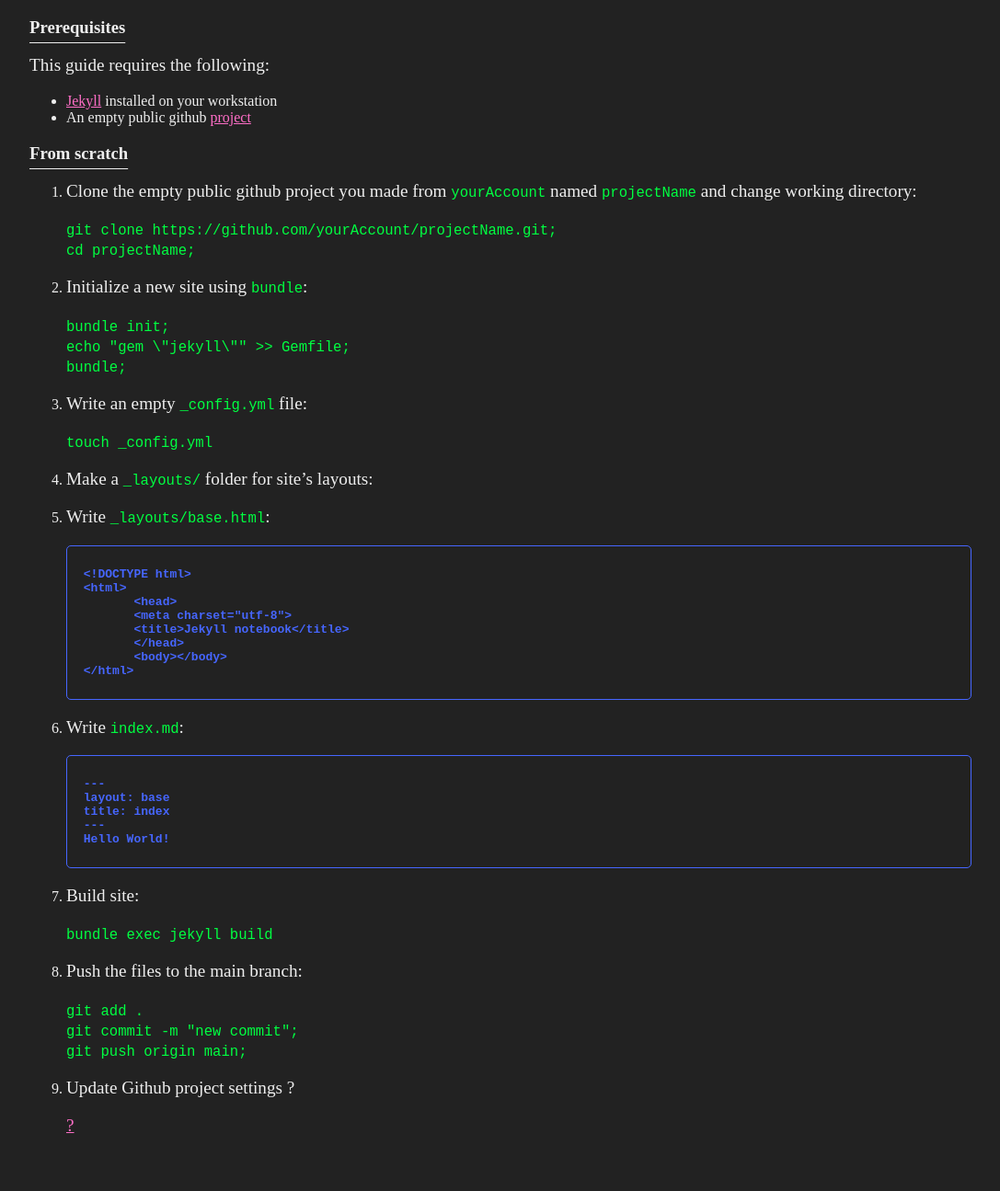
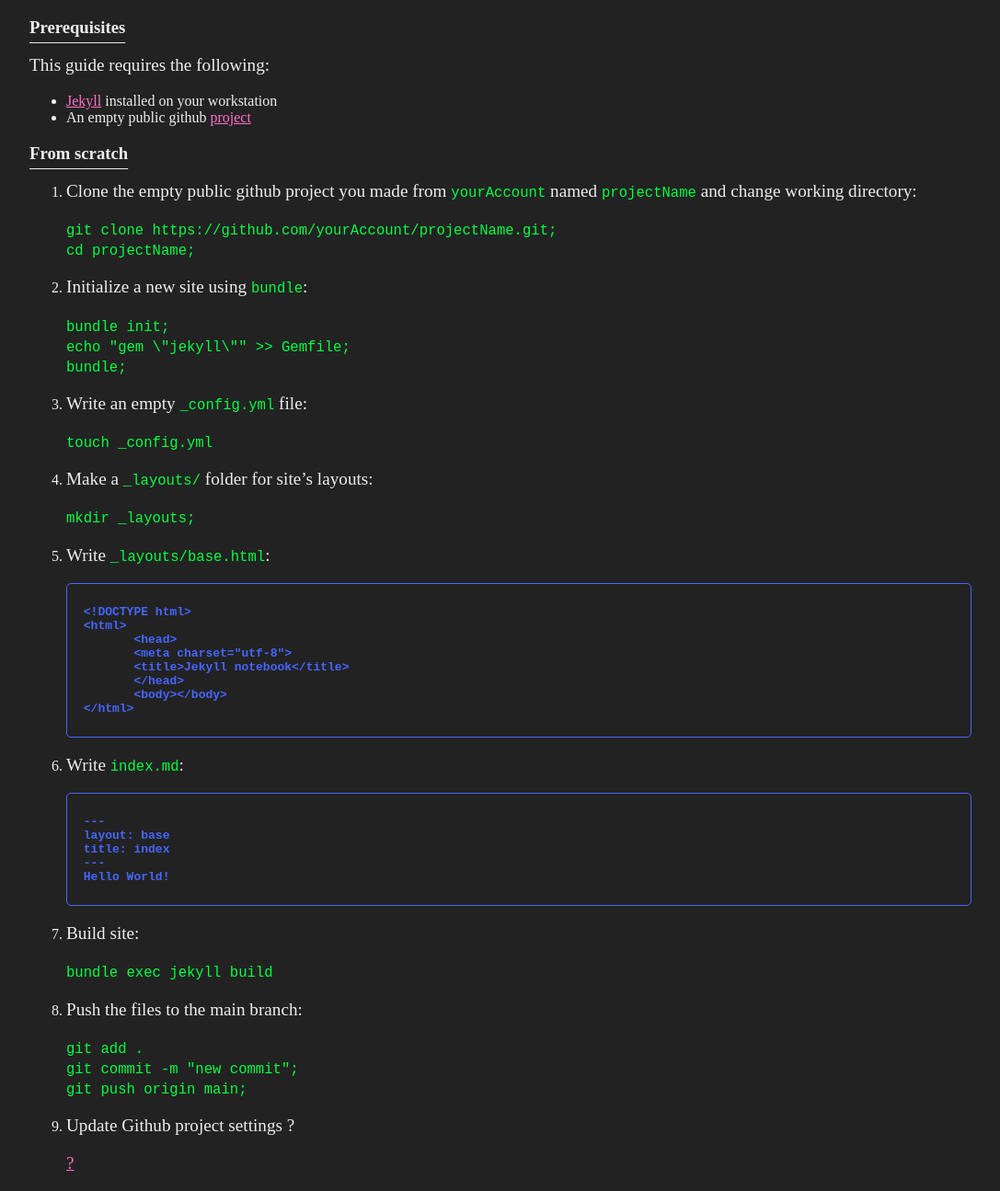
Before and after one commit to hugoio/JekyllFromScratch, a Jekyll site: the page built from index.md, in a window 1280 px wide. Shown: the whole page at 92% size, without its empty margins (96-1183 px from the left). Built offline with Jekyll 4.4.1, drawn with Linux system fonts in a browser that asks for light colours; before the commit the page ends 1254 px from its top, so only the background shows below that.

Commit message:
new commit

````diff
--- a/_config.yml
+++ b/_config.yml
@@ -0,0 +1,2 @@
+baseurl: /jekyll-notebook
+url: https://hugoio.github.io
--- a/_layouts/base.html
+++ b/_layouts/base.html
@@ -3,7 +3,7 @@
   <head>
     <meta charset="utf-8">
     <title>{{ page.title }}</title>
-	<link rel="stylesheet" href="/assets/css/styles.css">
+	<link rel="stylesheet" href="{{ "/assets/css/styles.css" | absolute_url }}">
   </head>
   <body>
 	  <div id="container">
--- a/index.md
+++ b/index.md
@@ -30,7 +30,7 @@ This guide requires the following:
 
 5. Make a `_layouts/` folder for site's layouts:
 
-
+	```mkdir _layouts;```
 
 6. Write `_layouts/base.html`:
 
````
Also changed, not shown: _sass/main.scss (indentation only), 4 other files.
